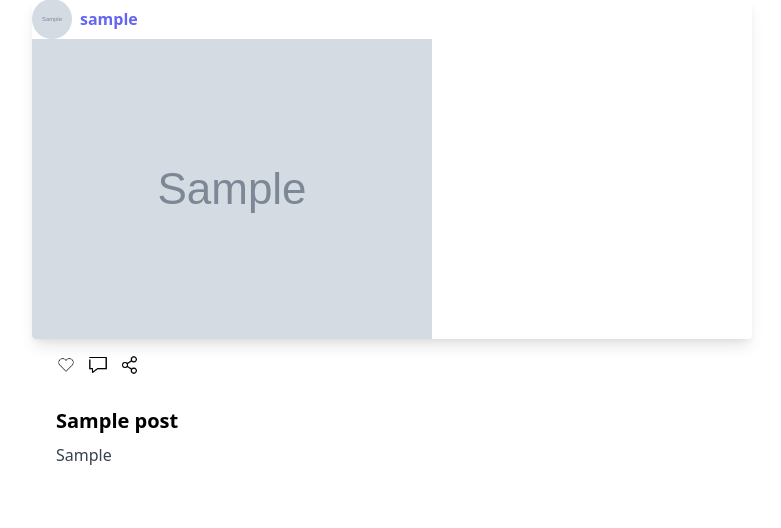
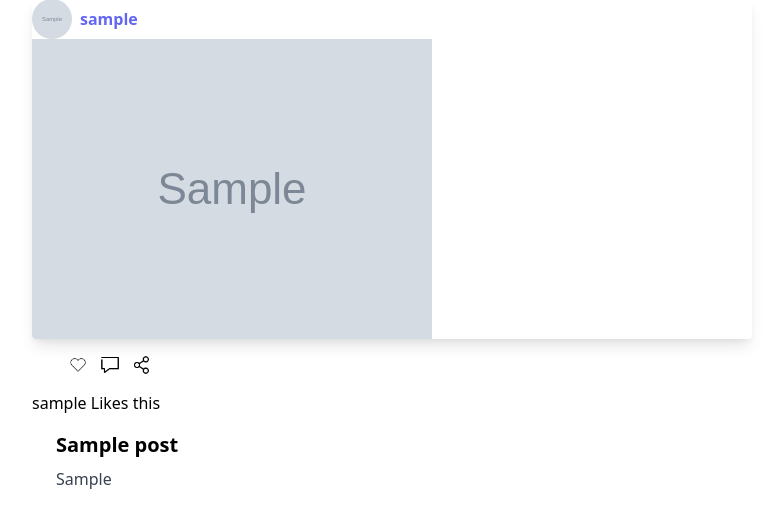
Before and after one commit to breezh/socialproject, a Django app: page /posts/feed/ in a window 1280 px wide. Shown: the part 241-769 px from the top of the page, without its empty margins (248-1029 px from the left). Run offline with Django 5.2, Linux system fonts and the light colour scheme; tables that the repository leaves empty hold one stand-in row (values such as "Sample post"); grey boxes marked "Sample" are stand-in pictures; style sheets or scripts are compiled from the project's sources.

Commit message:
implemented like function

```diff
--- a/posts/templates/posts/feed.html
+++ b/posts/templates/posts/feed.html
@@ -20,10 +20,25 @@
         </div>
         <div class="px-6 py-4">
             <div class="icon-container flex gap-3">
-                <img class="w-5 h-5" src="{% static 'users/images/like.png' %}" alt="">
+                <a id="{{ post.id }}" class="btn-like">
+                    {% if logged_user in post.liked_by.all %}
+                    <img class="w-5 h-5" src="{% static 'users/images/redlike.png' %}" alt="">
+                    {% else %}
+                    <img class="w-5 h-5" src="{% static 'users/images/whitelike.png' %}" alt="">
+                    {% endif %}
+                </a>
                 <img class="w-5 h-5" src="{% static 'users/images/comment.png' %}" alt="">
                 <img class="w-5 h-5" src="{% static 'users/images/share.png' %}" alt="">
             </div>
+        </div>
+        <div>
+            {% if post.liked_by.count < 1 %}
+            {% elif post.liked_by.count == 1 %}
+            {{ post.liked_by.first }} Likes this
+            {% elif post.liked_by.count > 1 %}
+            {{ post.liked_by.first }} & {{ post.liked_by.count }} Like this
+            {% endif %}
+
         </div>
         <div class="px-6 py-4">
             <div class="font-bold text-xl mb-2" >{{ post.title }}</div>
@@ -34,4 +49,18 @@
     {% endfor %}
 
 </div>
+<script type="text/javascript">
+    window.CSRF_TOKEN = "{{ csrf_token }}"
+    $(document).on('click', '.btn-like', function(){
+        let post_id = this.id
+        $.ajax({
+            method:"POST",
+            url:'/posts/like',
+            data:{post_id:post_id, csrfmiddlewaretoken:window.CSRF_TOKEN}
+
+        })
+        window.location.href="http://127.0.0.1:8000/posts/feed/"
+    })
+</script>
+
 {% endblock %}
--- a/posts/urls.py
+++ b/posts/urls.py
@@ -4,5 +4,6 @@ from . import views
 
 urlpatterns = [
     path('create/', views.post_create, name='create'),
-    path('feed/', views.feed, name='feed')
+    path('feed/', views.feed, name='feed'),
+    path('like', views.like_post, name='like'),
 ]
--- a/posts/views.py
+++ b/posts/views.py
@@ -1,4 +1,4 @@
-from django.shortcuts import render
+from django.shortcuts import get_object_or_404, redirect, render
 from .forms import PostCreateForm
 from django.contrib.auth.decorators import login_required
 from .models import Post
@@ -18,12 +18,14 @@ def post_create(request):
 
 def feed(request):
     posts = Post.objects.all()
-    return render(request, 'posts/feed.html', {'posts':posts})
+    logged_user = request.user
+    return render(request, 'posts/feed.html', {'posts':posts, 'logged_user':logged_user})
 
 def like_post(request):
     post_id = request.POST.get('post_id')
     post = get_object_or_404(Post, id=post_id)
     if post.liked_by.filter(id=request.user.id).exists():
-        pass
+        post.liked_by.remove(request.user)
     else:
         post.liked_by.add(request.user)
+    return redirect('feed')
--- a/users/templates/users/base.html
+++ b/users/templates/users/base.html
@@ -8,6 +8,7 @@
     <title>Document</title>
     <link rel="stylesheet" href="{% static 'users/styles.css' %}">
     <link rel="stylesheet" href="{% static 'users/style.css' %}">
+    <script src="https://code.jquery.com/jquery-3.7.1.js" integrity="sha256-eKhayi8LEQwp4NKxN+CfCh+3qOVUtJn3QNZ0TciWLP4=" crossorigin="anonymous"></script>
     <style>
         .space-x-1 > * {
             display: inline-block;
```
Also changed, not shown: users/static/users/images/redlike.png (added), users/static/users/images/whitelike.png (renamed from users/static/users/images/like.png).
